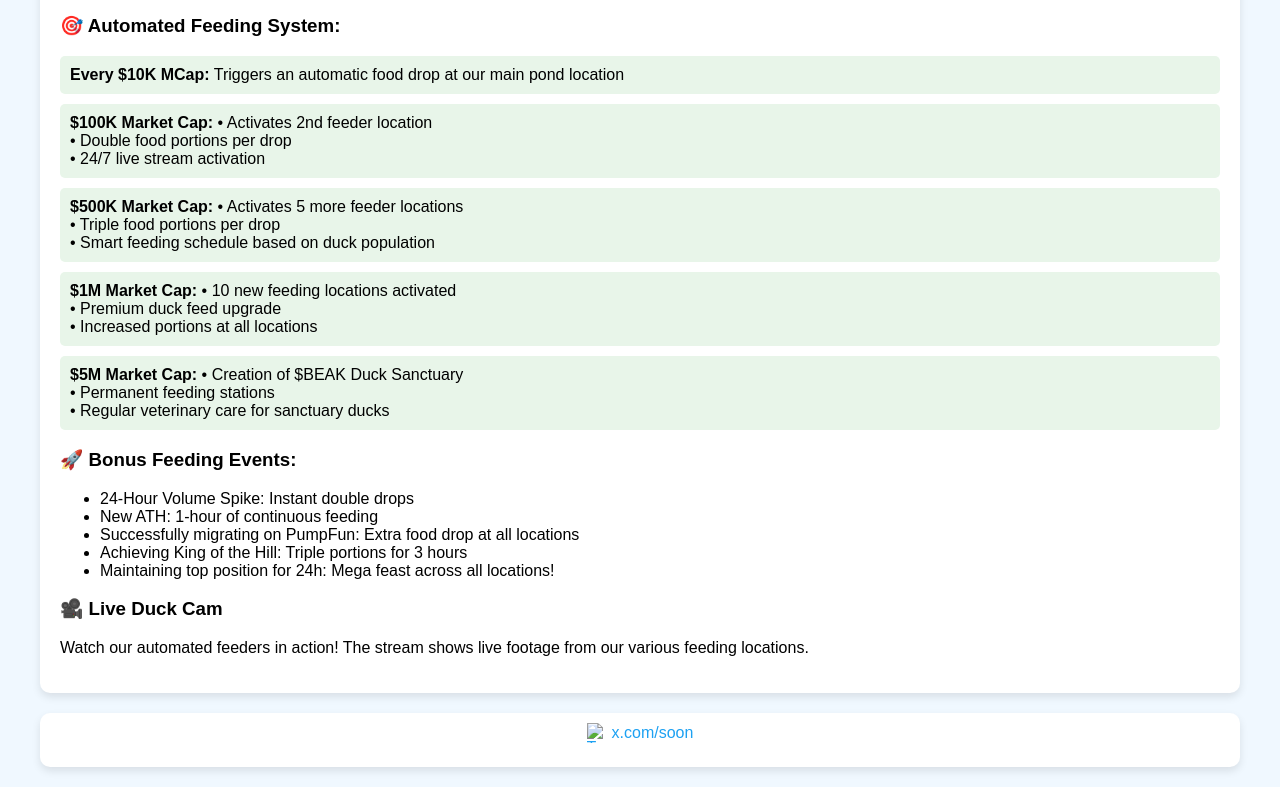
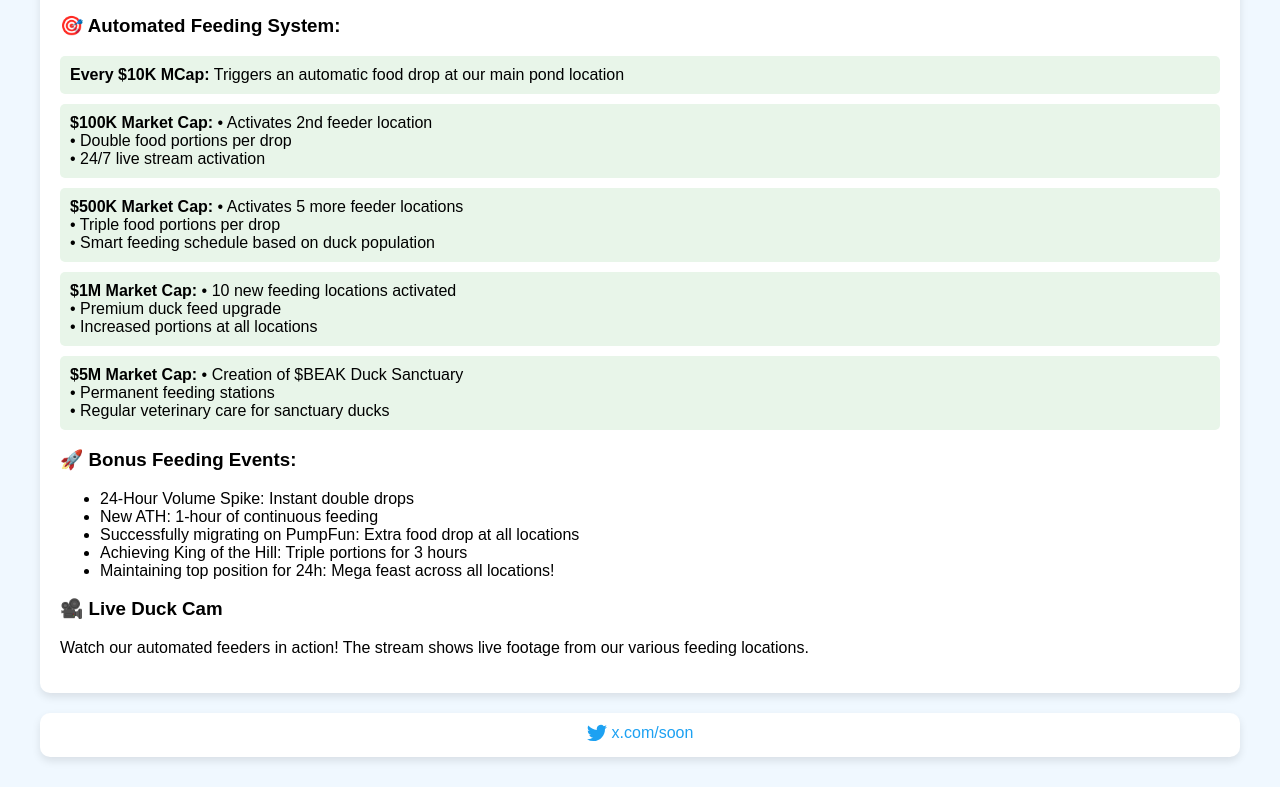
Before and after one commit to aaronlee89241/livebeak, a plain HTML site: page index.html in a window 1280 px wide. Shown: the part 717-1504 px from the top of the page. Drawn offline with Linux system fonts and the light colour scheme.

Commit message:
Update index.html

```diff
--- a/index.html
+++ b/index.html
@@ -59,7 +59,7 @@
             display: inline-flex;
             align-items: center;
         }
-        footer a img {
+        footer a svg {
             width: 20px;
             height: 20px;
             margin-right: 5px;
@@ -144,7 +144,9 @@
 
     <footer>
         <a href="https://x.com/soon" target="_blank">
-            <img src="twitter-logo.png" alt="Twitter Logo">
+            <svg xmlns="http://www.w3.org/2000/svg" viewBox="0 0 24 24" fill="#1DA1F2">
+                <path d="M24 4.557a9.93 9.93 0 01-2.828.775 4.933 4.933 0 002.165-2.724 9.864 9.864 0 01-3.127 1.195 4.916 4.916 0 00-8.38 4.482A13.954 13.954 0 011.671 3.149 4.916 4.916 0 003.195 9.723a4.904 4.904 0 01-2.228-.616v.062a4.918 4.918 0 003.946 4.827 4.935 4.935 0 01-2.224.084 4.923 4.923 0 004.6 3.417 9.869 9.869 0 01-6.102 2.104c-.396 0-.787-.023-1.175-.067a13.945 13.945 0 007.548 2.212c9.056 0 14.01-7.506 14.01-14.01 0-.213-.005-.425-.014-.636A10.012 10.012 0 0024 4.557z"/>
+            </svg>
             x.com/soon
         </a>
     </footer>
```
